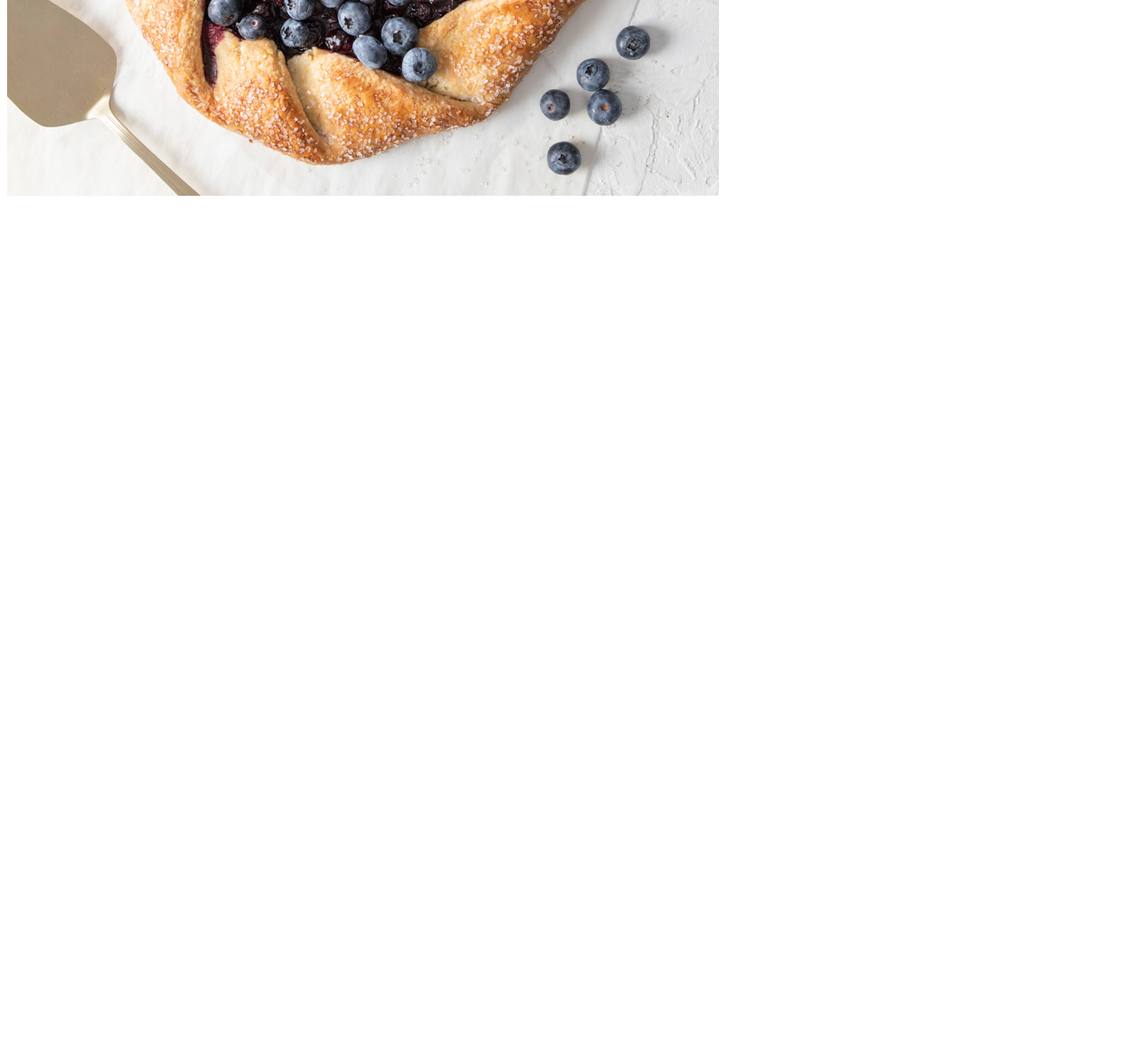
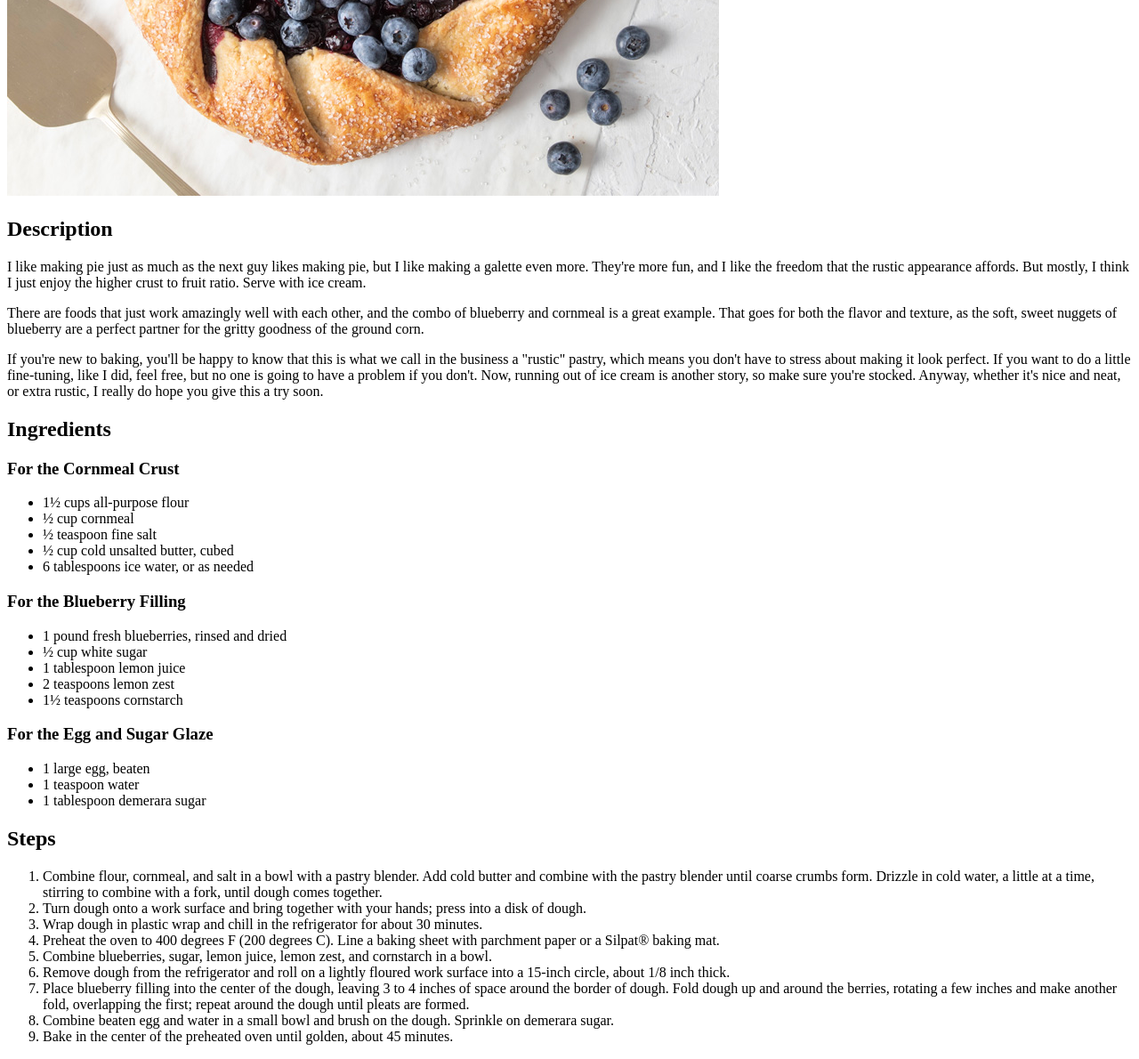
Before and after one commit to JezzeX/odin-recipes, a plain HTML site: page recipes/blueberryCornmealGalette.html in a window 1280 px wide. Shown: the part 500-1690 px from the top of the page at 89% size. Before the commit the page ends 800 px from the top, so only its background shows below. Drawn offline with Linux system fonts and the light colour scheme.

Commit message:
Complete Blueberry Recipe with Steps

```diff
--- a/recipes/blueberryCornmealGalette.html
+++ b/recipes/blueberryCornmealGalette.html
@@ -4,10 +4,99 @@
     <meta charset="UTF-8" />
     <meta http-equiv="X-UA-Compatible" content="IE=edge" />
     <meta name="viewport" content="width=device-width, initial-scale=1.0" />
-    <title>Document</title>
+    <title>Blueberry Cornmeal Galette</title>
   </head>
   <body>
     <h1>Blueberry Cornmeal Galette</h1>
     <img src="../resources/CornmealBlueberryGallette.jpeg" />
+    <h2>Description</h2>
+    <p>
+      I like making pie just as much as the next guy likes making pie, but I
+      like making a galette even more. They're more fun, and I like the freedom
+      that the rustic appearance affords. But mostly, I think I just enjoy the
+      higher crust to fruit ratio. Serve with ice cream.
+    </p>
+    <p>
+      There are foods that just work amazingly well with each other, and the
+      combo of blueberry and cornmeal is a great example. That goes for both the
+      flavor and texture, as the soft, sweet nuggets of blueberry are a perfect
+      partner for the gritty goodness of the ground corn.
+    </p>
+    <p>
+      If you're new to baking, you'll be happy to know that this is what we call
+      in the business a "rustic" pastry, which means you don't have to stress
+      about making it look perfect. If you want to do a little fine-tuning, like
+      I did, feel free, but no one is going to have a problem if you don't. Now,
+      running out of ice cream is another story, so make sure you're stocked.
+      Anyway, whether it's nice and neat, or extra rustic, I really do hope you
+      give this a try soon.
+    </p>
+
+    <h2>Ingredients</h2>
+    <h3>For the Cornmeal Crust</h3>
+    <ul>
+      <li>1½ cups all-purpose flour</li>
+      <li>½ cup cornmeal</li>
+      <li>½ teaspoon fine salt</li>
+      <li>½ cup cold unsalted butter, cubed</li>
+      <li>6 tablespoons ice water, or as needed</li>
+    </ul>
+    <h3>For the Blueberry Filling</h3>
+    <ul>
+      <li>1 pound fresh blueberries, rinsed and dried</li>
+      <li>½ cup white sugar</li>
+      <li>1 tablespoon lemon juice</li>
+      <li>2 teaspoons lemon zest</li>
+      <li>1½ teaspoons cornstarch</li>
+    </ul>
+    <h3>For the Egg and Sugar Glaze</h3>
+    <ul>
+      <li>1 large egg, beaten</li>
+      <li>1 teaspoon water</li>
+      <li>1 tablespoon demerara sugar</li>
+    </ul>
+
+    <h2>Steps</h2>
+    <ol>
+      <li>
+        Combine flour, cornmeal, and salt in a bowl with a pastry blender. Add
+        cold butter and combine with the pastry blender until coarse crumbs
+        form. Drizzle in cold water, a little at a time, stirring to combine
+        with a fork, until dough comes together.
+      </li>
+      <li>
+        Turn dough onto a work surface and bring together with your hands; press
+        into a disk of dough.
+      </li>
+      <li>
+        Wrap dough in plastic wrap and chill in the refrigerator for about 30
+        minutes.
+      </li>
+      <li>
+        Preheat the oven to 400 degrees F (200 degrees C). Line a baking sheet
+        with parchment paper or a Silpat® baking mat.
+      </li>
+      <li>
+        Combine blueberries, sugar, lemon juice, lemon zest, and cornstarch in a
+        bowl.
+      </li>
+      <li>
+        Remove dough from the refrigerator and roll on a lightly floured work
+        surface into a 15-inch circle, about 1/8 inch thick.
+      </li>
+      <li>
+        Place blueberry filling into the center of the dough, leaving 3 to 4
+        inches of space around the border of dough. Fold dough up and around the
+        berries, rotating a few inches and make another fold, overlapping the
+        first; repeat around the dough until pleats are formed.
+      </li>
+      <li>
+        Combine beaten egg and water in a small bowl and brush on the dough.
+        Sprinkle on demerara sugar.
+      </li>
+      <li>
+        Bake in the center of the preheated oven until golden, about 45 minutes.
+      </li>
+    </ol>
   </body>
 </html>
```
